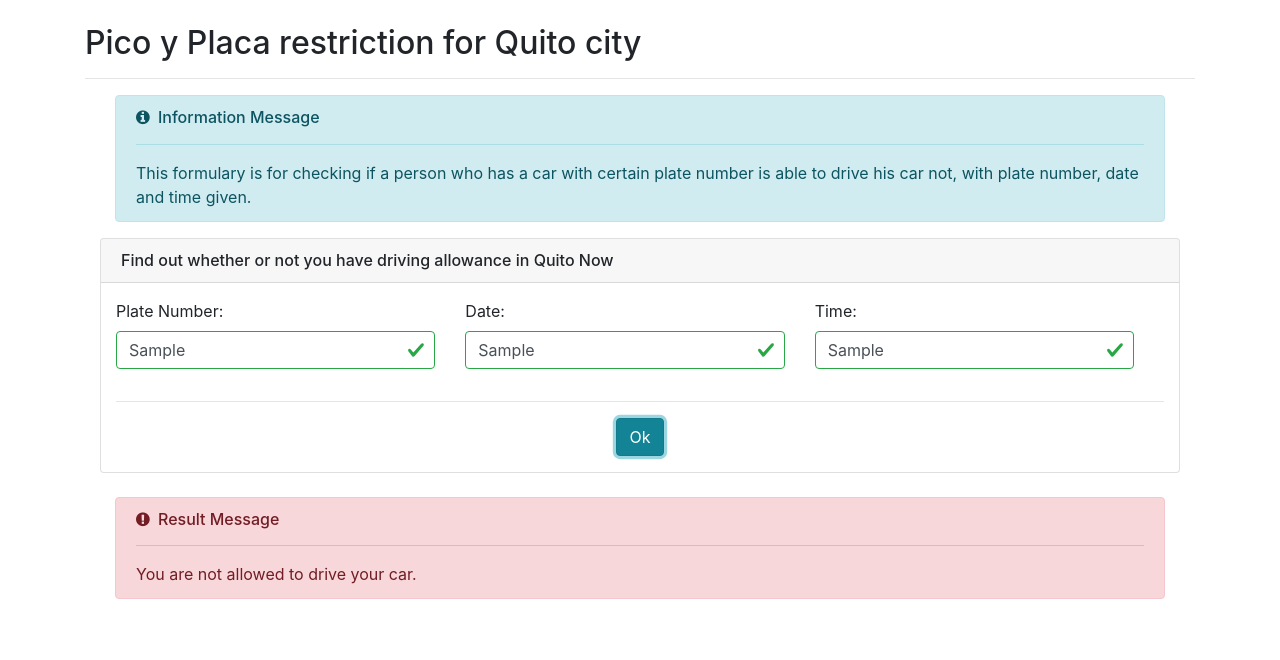
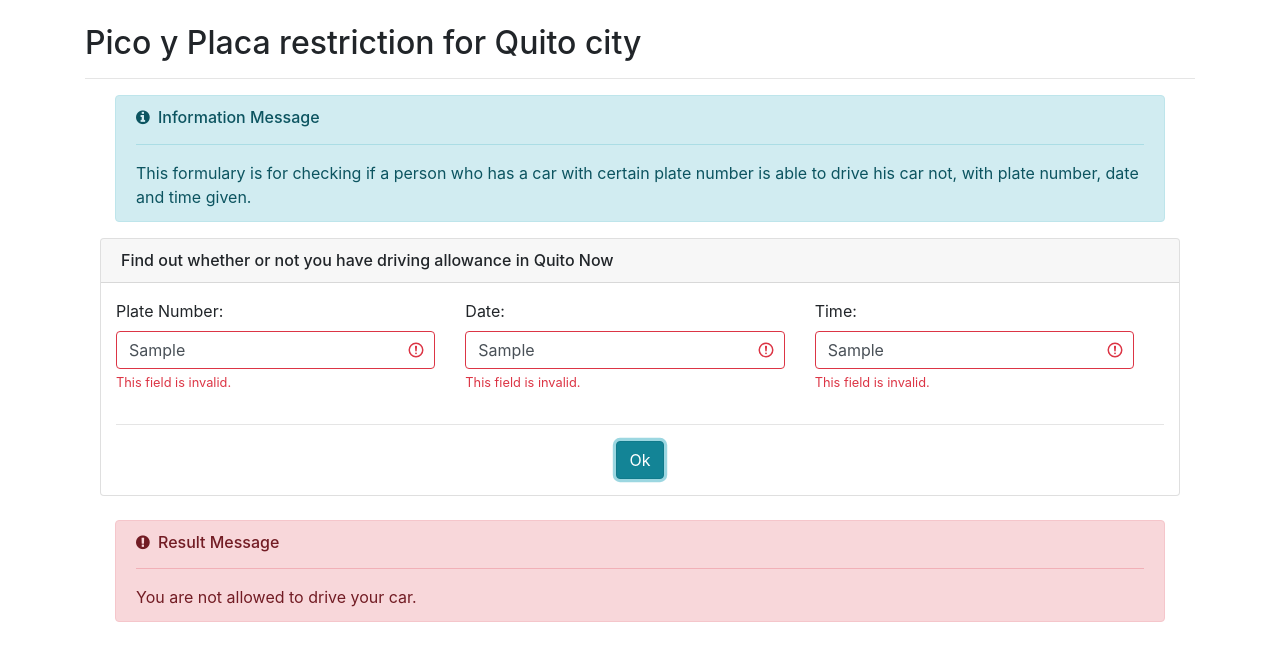
Before and after one commit to fwroman/pico-placa, an Angular app in the folder pico-placa-web/: page / in a window 1280 px wide. Both pictures are taken after typing "Sample", "Sample", "Sample" into the empty fields and a click on the button "Ok". Shown: the top 660 px of the page. Built offline with nearby package versions, Linux system fonts and the light colour scheme.

Commit message:
ADDING UNIT TESTS TO MAKE SURE INPUT ELEMENTS HAS CORRECT PATTER VALIDATOR

```diff
--- a/pico-placa-web/src/app/components/pico-placa-form/pico-placa-form.component.html
+++ b/pico-placa-web/src/app/components/pico-placa-form/pico-placa-form.component.html
@@ -6,22 +6,27 @@
             <div class="form-group col-md-4">
                 <label for="plateNumber">Plate Number:</label>
                 <input class="form-control" type="text" id="plateNumber" name="plateNum" #plateNum="ngModel"
-                    [(ngModel)]="picoPlaca.plateNumber" required>
-                <span class="invalid-feedback">This field is required.</span>
+                    [(ngModel)]="picoPlaca.plateNumber"
+                    [ngClass]="{ 'is-invalid': plateNum.touched && !plateNum.valid }"
+                    (keyup)="picoPlaca.plateNumber = picoPlaca.plateNumber.toUpperCase()" placeholder="PTC-0890"
+                    pattern="[A-Z]{3}-\d{4}" required>
+                <span class="invalid-feedback">This field is invalid.</span>
             </div>
 
             <div class="form-group col-md-4">
                 <label for="date">Date:</label>
                 <input class="form-control" type="text" id="date" name="date" #date="ngModel"
-                    [(ngModel)]="picoPlaca.date" required>
-                <span class="invalid-feedback">This field is required.</span>
+                    [(ngModel)]="picoPlaca.date" [ngClass]="{ 'is-invalid': date.touched && !date.valid }"
+                    placeholder="dd/mm/yyyy" pattern="\d{2}/\d{2}/\d{4}" required>
+                <span class="invalid-feedback">This field is invalid.</span>
             </div>
 
             <div class="form-group col-md-4">
                 <label for="time">Time:</label>
                 <input class="form-control" type="text" id="time" name="time" #time="ngModel"
-                    [(ngModel)]="picoPlaca.time" required>
-                <span class="invalid-feedback">This field is required.</span>
+                    [(ngModel)]="picoPlaca.time" [ngClass]="{ 'is-invalid': time.touched && !time.valid }"
+                    placeholder="hh:mm" pattern="\d{2}:\d{2}" required>
+                <span class="invalid-feedback">This field is invalid.</span>
             </div>
         </div>
 
--- a/pico-placa-web/src/app/components/pico-placa-form/pico-placa-form.component.ts
+++ b/pico-placa-web/src/app/components/pico-placa-form/pico-placa-form.component.ts
@@ -21,6 +21,9 @@ export class PicoPlacaFormComponent implements OnInit {
   }
 
   ngOnInit(): void {
+    setTimeout(() => {
+      this.form.form.controls['plateNum'].setErrors({ 'incorrect': true });
+    }, 500);
   }
 
   /**
```
Also changed, not shown: 1 other file (tests, documents, lock files or other folders).
